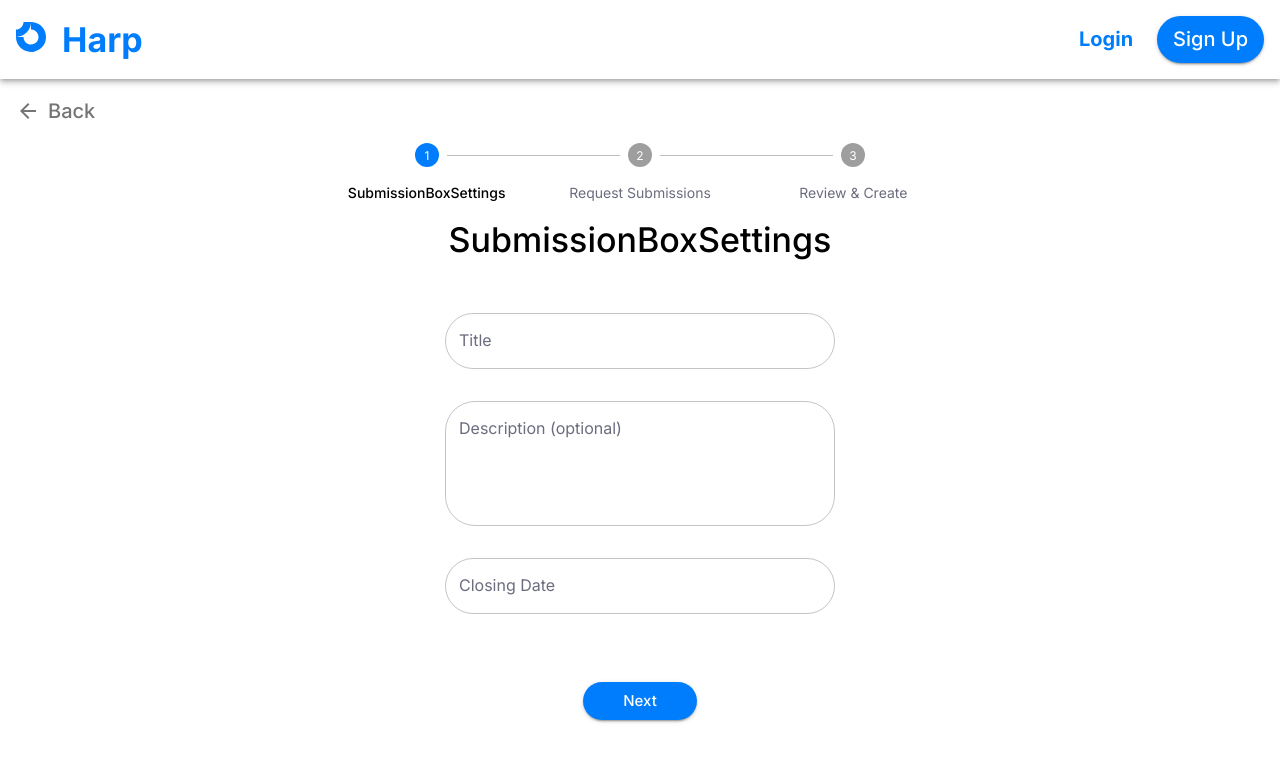
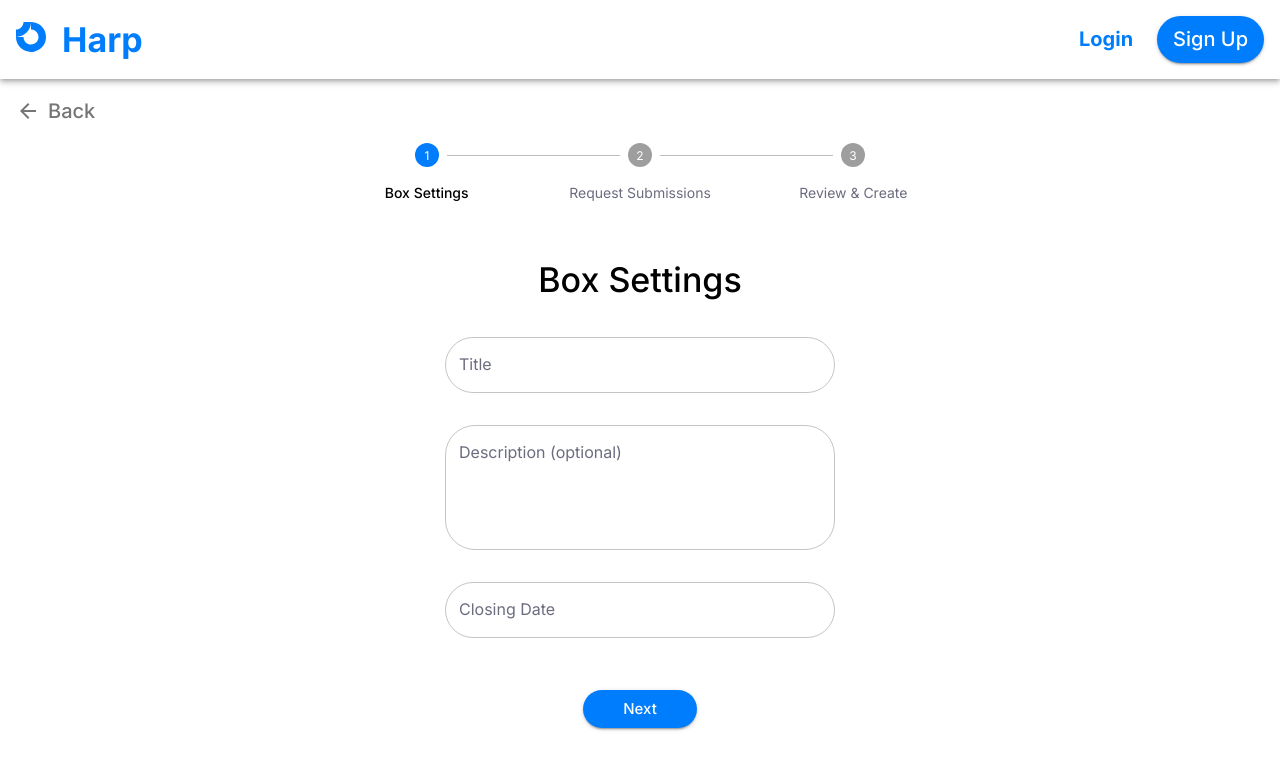
Before and after one commit to COSC-499-W2023/year-long-project-team-3, a Next.js app: page /submission-box in a window 1280 px wide. Shown: the top 770 px of the page. Built offline with nearby package versions, Linux system fonts and the light colour scheme; no server answers.

Commit message:
Changed pt

```diff
--- a/src/app/submission-box/page.tsx
+++ b/src/app/submission-box/page.tsx
@@ -50,7 +50,7 @@ export default function SubmissionBox() {
                     emails={emails}
                 />,
             ],
-            ['SubmissionBoxSettings', 'Request Submissions', 'Review & Create']
+            ['Box Settings', 'Request Submissions', 'Review & Create']
         )
 
     return (
@@ -75,7 +75,7 @@ export default function SubmissionBox() {
                 >
                     <ProgressDots activeStep={currentStepIndex} numSteps={steps.length} labels={stepTitles} />
                 </Box>
-                <Box display='flex' width='100%' flexDirection='column' alignItems='center'>
+                <Box sx={{ display: 'flex', width: '100%', flexDirection: 'column', alignItems: 'center', mt: 5 }}>
                     <Typography data-cy='title' variant='h4' sx={{ fontWeight: 'medium' }}>
                         {currentStepTitle}
                     </Typography>
--- a/src/components/SubmissionBoxRequestSubmission/index.tsx
+++ b/src/components/SubmissionBoxRequestSubmission/index.tsx
@@ -57,7 +57,7 @@ export default function SubmissionBoxRequestSubmission({ emails, setEmails }: Re
                 <Box
                     sx={{
                         px: 5,
-                        pt: 5,
+                        pt: 3,
                         pb: 3,
                         display: 'flex',
                         flexDirection: 'row',
--- a/src/components/SubmissionBoxReviewAndCreate/index.tsx
+++ b/src/components/SubmissionBoxReviewAndCreate/index.tsx
@@ -20,7 +20,7 @@ export default function SubmissionBoxReviewAndCreate({ title, description, closi
             <Box
                 gap={1}
                 sx={{
-                    pt: 5,
+                    pt: 3,
                     pb: 2,
                     display: 'flex',
                     flexDirection: 'column',
--- a/src/components/SubmissionBoxSettings/index.tsx
+++ b/src/components/SubmissionBoxSettings/index.tsx
@@ -70,7 +70,7 @@ export default function SubmissionBoxSettings({
             <Box
                 gap={1}
                 sx={{
-                    p: 5,
+                    p: 3,
                     display: 'flex',
                     flexDirection: 'column',
                     alignItems: 'center',
```
